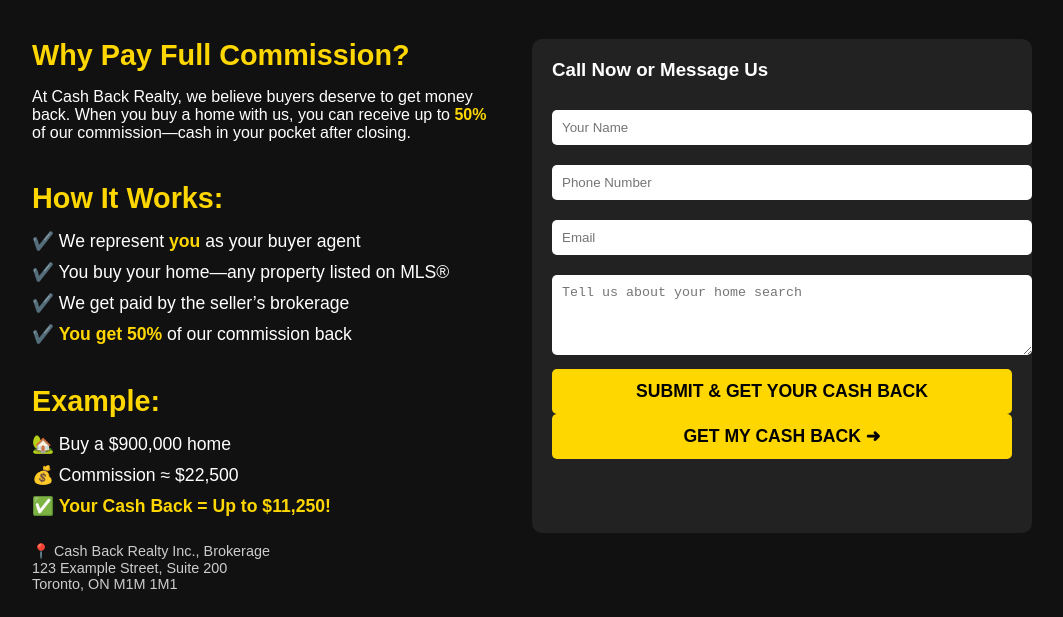
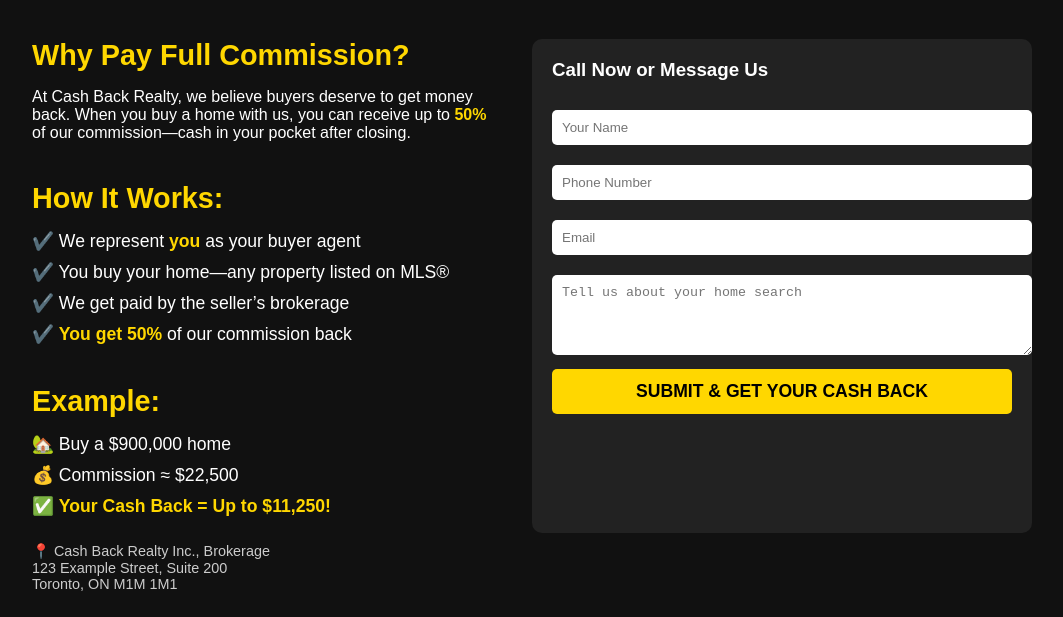
Before and after one commit to cashbackrealty/cashbackrealty, a plain HTML site: page index.html in a window 1280 px wide. Shown: the part 183-800 px from the top of the page, without its empty margins (108-1171 px from the left). Drawn offline with Linux system fonts and the light colour scheme.

Commit message:
Update index.html

```diff
--- a/index.html
+++ b/index.html
@@ -175,8 +175,6 @@
           <textarea placeholder="Tell us about your home search" rows="4"></textarea>
           <button type="submit">SUBMIT & GET YOUR CASH BACK</button>
         </form>
-<button type="submit">GET MY CASH BACK ➜</button>
-
 
       </div>
     </div>
```
